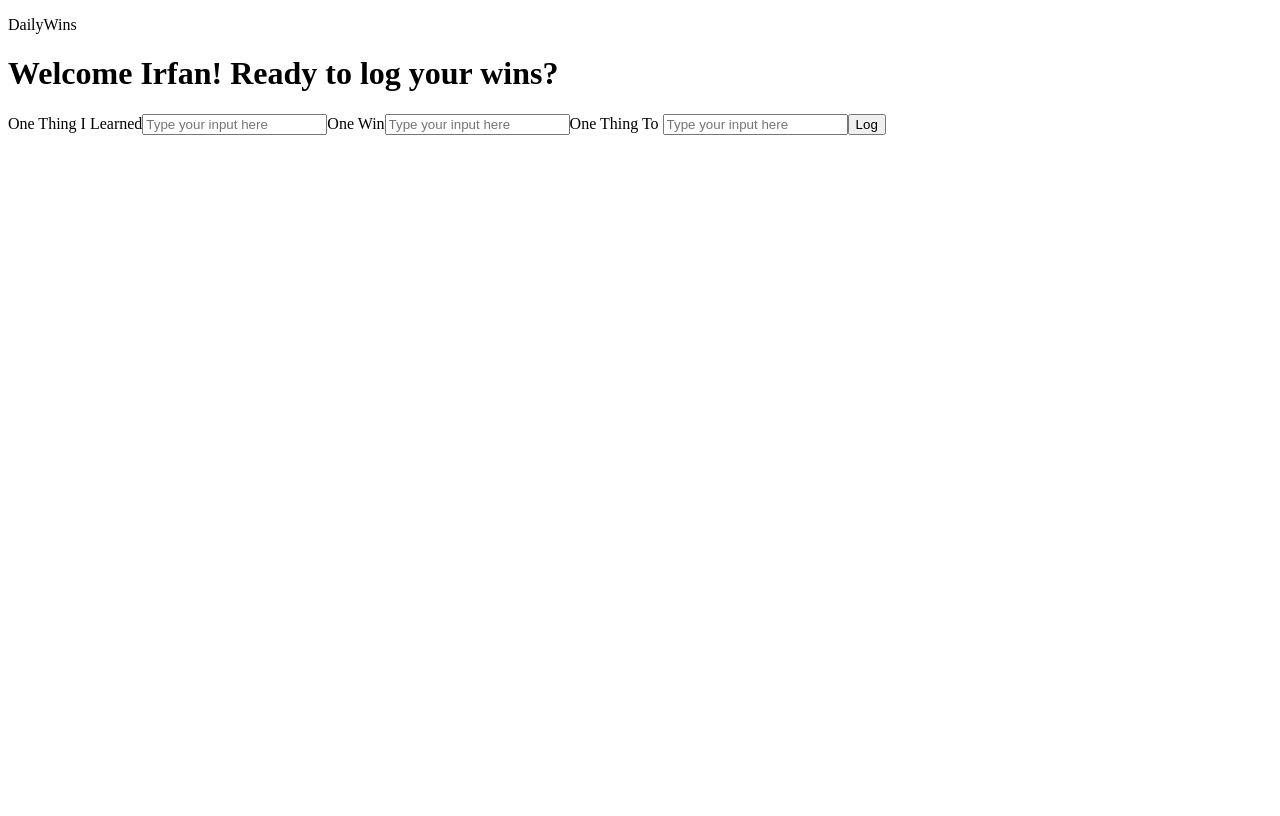
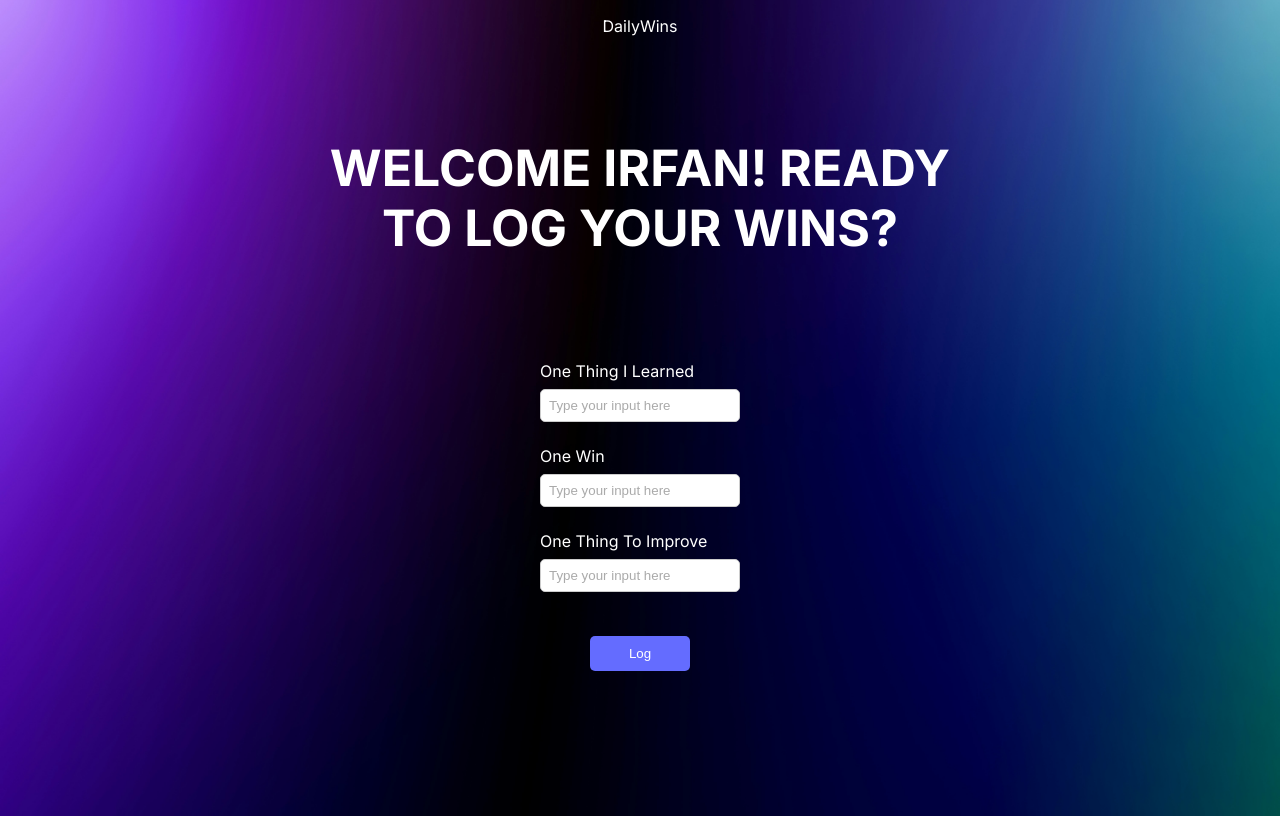
Before and after one commit to IFAIZC/DailyWins, a React (Vite) app: page / in a window 1280 px wide. Built offline with nearby package versions, Linux system fonts and the light colour scheme.

Commit message:
static page is done

```diff
--- a/index.html
+++ b/index.html
@@ -4,7 +4,8 @@
     <meta charset="UTF-8" />
     <link rel="icon" type="image/svg+xml" href="/vite.svg" />
     <meta name="viewport" content="width=device-width, initial-scale=1.0" />
-    <title>Daily Wins</title>
+    <title>DailyWins</title>
+    <link href="https://fonts.googleapis.com/css2?family=Inter:wght@400;500;600;700&display=swap" rel="stylesheet">
   </head>
   <body>
     <div id="root"></div>
--- a/src/App.css
+++ b/src/App.css
@@ -1,42 +1,36 @@
-/* #root {
+#root {
   max-width: 1280px;
   margin: 0 auto;
-  padding: 2rem;
   text-align: center;
 }
 
-.logo {
-  height: 6em;
-  padding: 1.5em;
-  will-change: filter;
-  transition: filter 300ms;
-}
-.logo:hover {
-  filter: drop-shadow(0 0 2em #646cffaa);
-}
-.logo.react:hover {
-  filter: drop-shadow(0 0 2em #61dafbaa);
+html,
+body {
+  height: 100%;
+  margin: 0;
 }
 
-@keyframes logo-spin {
-  from {
-    transform: rotate(0deg);
-  }
-  to {
-    transform: rotate(360deg);
-  }
+body {
+  font-family: 'Inter', sans-serif;
+  background-image: url('/gradientBG.jpg');
+  background-size: cover;
+  background-position: center;
+  background-repeat: no-repeat;
+  background-color: black;
 }
 
-@media (prefers-reduced-motion: no-preference) {
-  a:nth-of-type(2) .logo {
-    animation: logo-spin infinite 20s linear;
-  }
+.input-container {
+  display: flex;
+  flex-direction: column;
+
+  align-items: center;
+  gap: 1.5rem;
 }
 
-.card {
-  padding: 2em;
+.dailywins {
+  display: flex;
+  justify-content: center;
+  align-items: center;
+  text-align: center;
+  color: white;
 }
-
-.read-the-docs {
-  color: #888;
-} */
--- a/src/App.jsx
+++ b/src/App.jsx
@@ -7,12 +7,15 @@ function App() {
 
   return (
     <>
-      <p>DailyWins</p>
-      <Greet name="Irfan"/>
-      <Input title="One Thing I Learned"/>
-      <Input title="One Win"/>
-      <Input title="One Thing To "/>
-      <Button title="Log"/>
+      <p className='dailywins'>DailyWins</p>
+      <Greet name="IRFAN"/>
+
+      <div className='input-container'>
+        <Input title="One Thing I Learned"/>
+        <Input title="One Win"/>
+        <Input title="One Thing To Improve"/>
+        <Button title="Log"/>
+      </div>
     </>
   )
 }
--- a/src/components/button/Button.css
+++ b/src/components/button/Button.css
@@ -0,0 +1,19 @@
+.button-style {
+  width: 100px;
+  margin-top: 20px;
+  padding: 10px;
+  background-color: #646cff;
+  color: white;
+  border: none;
+  border-radius: 5px;
+  cursor: pointer;
+  transition: background-color 0.3s ease;
+}
+
+.button-style:hover {
+  background-color: #535bf2;
+}
+
+.button-style:active {
+  background-color: #4244c8;
+}
--- a/src/components/button/Button.jsx
+++ b/src/components/button/Button.jsx
@@ -1,5 +1,7 @@
+import './Button.css';
+
 export default function Button({title, ...props}) {
   return (
-    <button {...props}>{title}</button>
+    <button {...props} className="button-style">{title}</button>
   )
 }
--- a/src/components/greet/Greet.css
+++ b/src/components/greet/Greet.css
@@ -0,0 +1,5 @@
+.greet-style {
+  margin: 8%;
+  font-size: 50px;
+  color: white;
+}
--- a/src/components/greet/Greet.jsx
+++ b/src/components/greet/Greet.jsx
@@ -1,7 +1,9 @@
+import './Greet.css';
+
 export default function Greet({name}) {
   return(
     <>
-      <h1>Welcome {name}! Ready to log your wins?</h1>
+      <h1 className='greet-style'>WELCOME {name}! READY<br/> TO LOG YOUR WINS?</h1>
     </>
   )
 }
--- a/src/components/input/Input.css
+++ b/src/components/input/Input.css
@@ -0,0 +1,27 @@
+.label-style {
+  display: block;
+  width: 100%;
+  max-width: 400px;
+  margin-bottom: 0.5rem;
+  text-align: left;
+  color: white;
+}
+
+.input-style {
+  display: block;
+  width: 100%;
+  max-width: 300px;
+  padding: 0.5rem;
+  border: 1px solid #ccc;
+  border-radius: 5px;
+  box-sizing: border-box;
+}
+
+.input-style::placeholder {
+  color: #aaa;
+}
+
+.main-input-container {
+  width: 100%;
+  max-width: 200px;
+}
--- a/src/components/input/Input.jsx
+++ b/src/components/input/Input.jsx
@@ -1,8 +1,10 @@
+import './Input.css';
+
 export default function Input({title}){
   return (
-    <>
-      <label>{title}</label>
-      <input type="text" placeholder="Type your input here"/>
-    </>
+    <div className='main-input-container'>
+      <label className="label-style">{title}</label>
+      <input className="input-style" type="text" placeholder="Type your input here"/>
+    </div>
   )
 }
```
Also changed, not shown: public/gradientBG.jpg (added).
